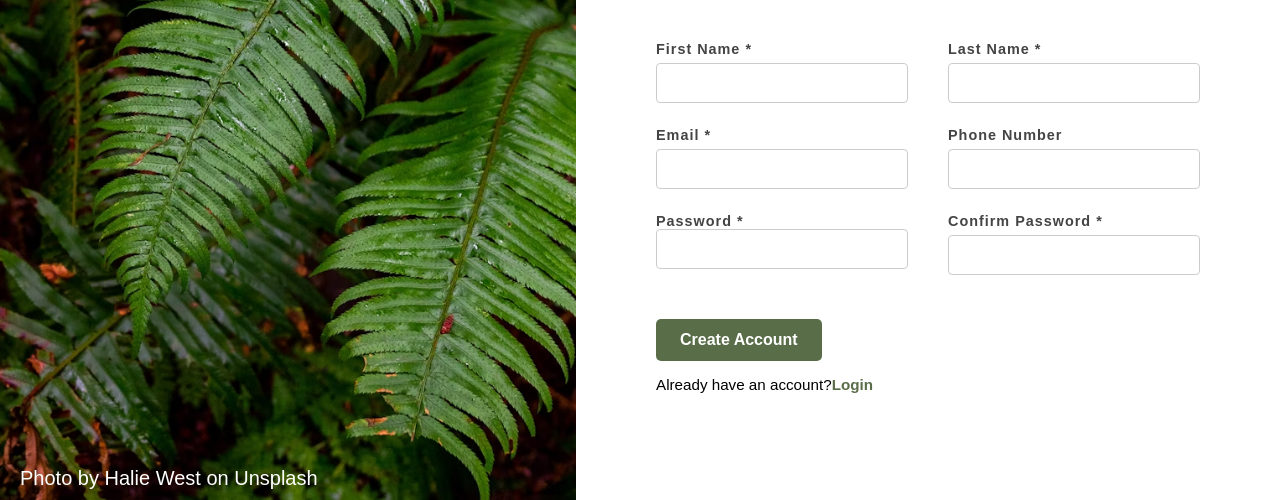
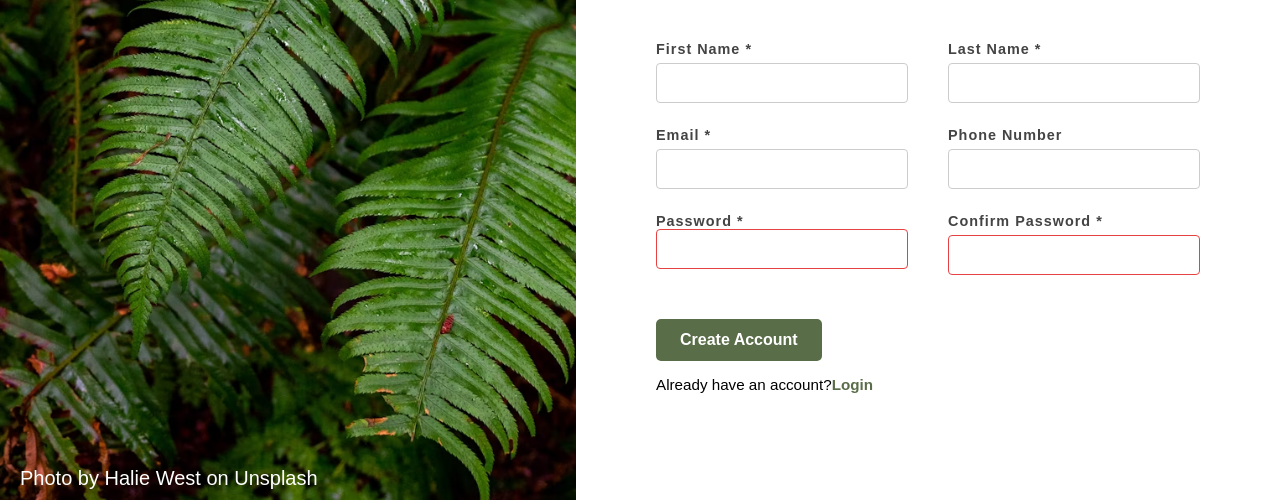
Before and after one commit to yoelleghesse/sign-up-form, a plain HTML site: page index.html in a window 1280 px wide. Shown: the part 300-800 px from the top of the page. Drawn offline with Linux system fonts and the light colour scheme.

Commit message:
input box styling

```diff
--- a/index.html
+++ b/index.html
@@ -55,7 +55,7 @@
                     </div>
                     <div class="form-group">
                         <label for="confirm-password">Confirm Password *</label>
-                        <input type="password" id="confirm-password" name="confirm-password">
+                        <input type="password" id="confirm-password" name="confirm-password" required>
                     </div>
                 </div>
                 <div class="footer">
--- a/styles.css
+++ b/styles.css
@@ -99,7 +99,6 @@
     flex: 1;
     display: flex;
     flex-direction: column;
-
 }
 
 .footer {
@@ -124,6 +123,7 @@ input {
   font-size: 1rem;
   border: 1px solid #ccc;
   border-radius: 4px;
+  outline: none;
 }
 
 button {
@@ -151,3 +151,17 @@ button:hover {
   font-weight: bold;
   cursor: pointer;
 }
+
+input[type="password"]:invalid,
+#confirm-password:invalid {
+  border-color: rgb(231, 66, 66);
+}
+
+input:focus {
+  border-color: rgb(44, 114, 219);
+  box-shadow: 2px 2px 5px rgba(54, 106, 185, 0.3);
+}
+
+input:focus:invalid {
+  border-color: rgb(44, 114, 219);
+}
```
